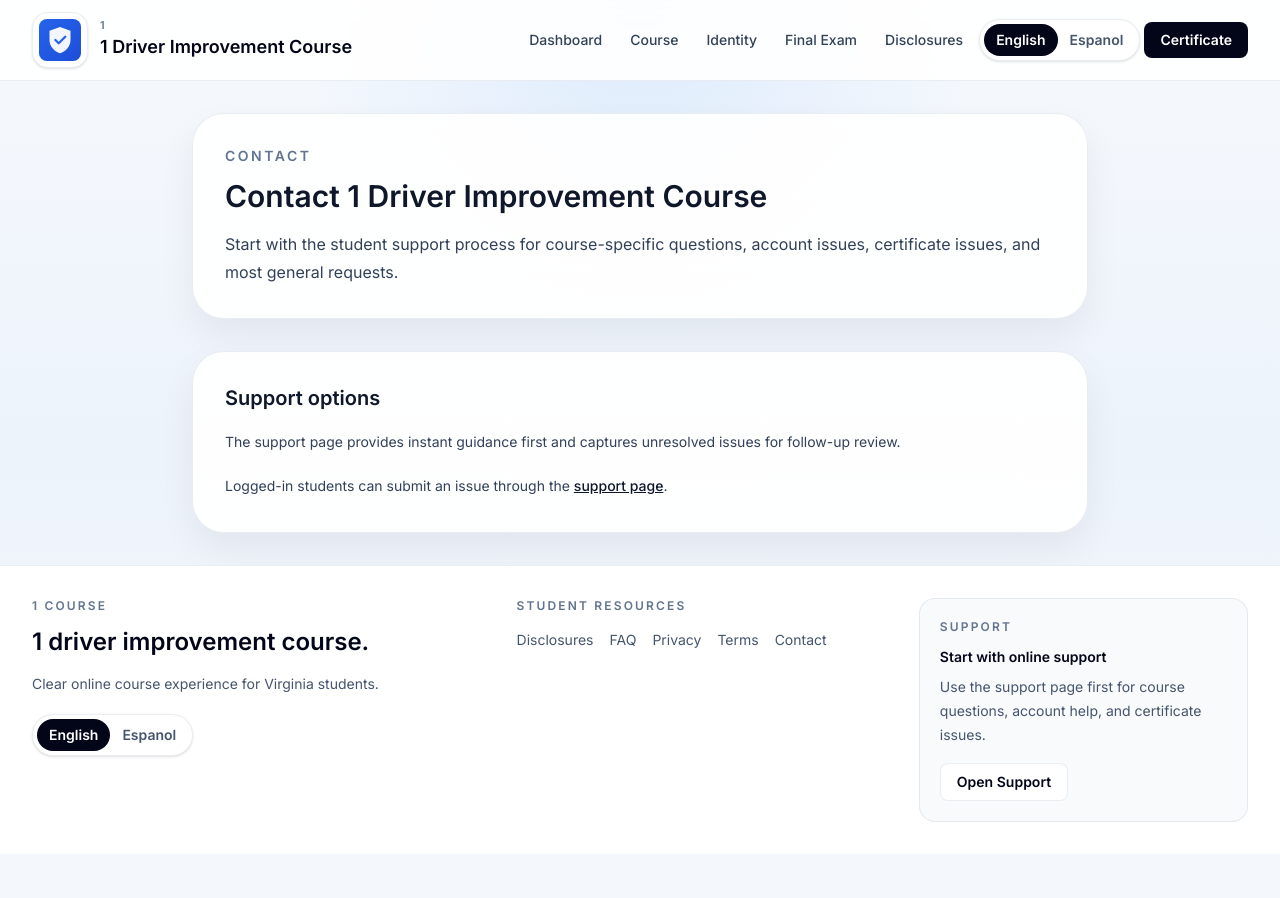
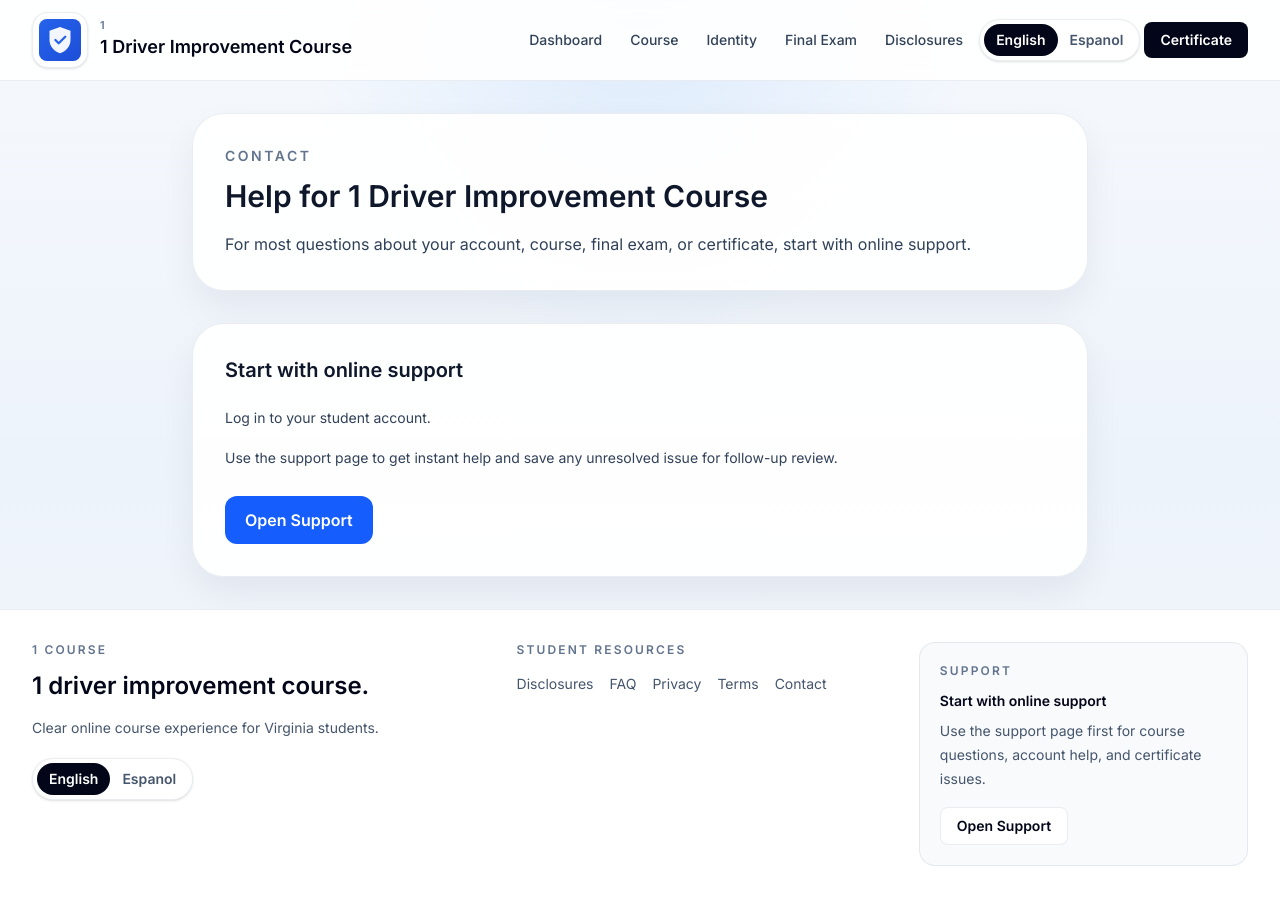
Before and after one commit to ankurfadia-ctrl/driver-course-platform, a Next.js app: page /1/contact in a window 1280 px wide. Before the commit the page ends 854 px from the top, so only its background shows below. Built offline with nearby package versions, Linux system fonts and the light colour scheme; no server answers.

Commit message:
Simplify contact page support copy

```diff
--- a/app/[state]/contact/page.tsx
+++ b/app/[state]/contact/page.tsx
@@ -14,27 +14,25 @@ export default async function StateContactPage({
     language === "es"
       ? {
           label: "Contacto",
-          title: `Contacto ${config.brandName}`,
+          title: `Ayuda para ${config.brandName}`,
           intro:
-            "Empieza con el proceso de soporte para preguntas del curso, problemas de cuenta, problemas del certificado y la mayoria de las solicitudes generales.",
-          supportOptions: "Opciones de soporte",
-          supportBody:
-            "La pagina de soporte ofrece guia instantanea primero y registra los casos no resueltos para revision posterior.",
-          supportLink: "pagina de soporte",
-          supportLead:
-            "Los estudiantes que hayan iniciado sesion pueden enviar un problema mediante la ",
+            "Para la mayoria de las preguntas sobre cuenta, curso, examen final o certificado, empieza con soporte en linea.",
+          cardTitle: "Empieza con soporte en linea",
+          stepOne: "Inicia sesion en tu cuenta de estudiante.",
+          stepTwo:
+            "Usa la pagina de soporte para recibir ayuda instantanea y registrar cualquier problema no resuelto.",
+          cta: "Abrir soporte",
         }
       : {
           label: "Contact",
-          title: `Contact ${config.brandName}`,
+          title: `Help for ${config.brandName}`,
           intro:
-            "Start with the student support process for course-specific questions, account issues, certificate issues, and most general requests.",
-          supportOptions: "Support options",
-          supportBody:
-            "The support page provides instant guidance first and captures unresolved issues for follow-up review.",
-          supportLink: "support page",
-          supportLead:
-            "Logged-in students can submit an issue through the ",
+            "For most questions about your account, course, final exam, or certificate, start with online support.",
+          cardTitle: "Start with online support",
+          stepOne: "Log in to your student account.",
+          stepTwo:
+            "Use the support page to get instant help and save any unresolved issue for follow-up review.",
+          cta: "Open Support",
         }
 
   return (
@@ -46,24 +44,21 @@ export default async function StateContactPage({
         <h1 className="mt-3 text-3xl font-semibold text-slate-900">
           {copy.title}
         </h1>
-        <p className="mt-4 leading-7 text-slate-700">{copy.intro}</p>
+        <p className="mt-4 max-w-3xl leading-7 text-slate-700">{copy.intro}</p>
       </section>
 
       <section className="glass-panel rounded-[2rem] bg-white p-8">
-        <h2 className="text-xl font-semibold text-slate-900">{copy.supportOptions}</h2>
-        <div className="mt-4 space-y-4 text-sm leading-7 text-slate-700">
-          <p>{copy.supportBody}</p>
-          <p>
-            {copy.supportLead}
-            <Link
-              href={getSupportRoute(state)}
-              className="font-medium text-slate-900 underline"
-            >
-              {copy.supportLink}
-            </Link>
-            .
-          </p>
+        <h2 className="text-xl font-semibold text-slate-900">{copy.cardTitle}</h2>
+        <div className="mt-5 space-y-3 text-sm leading-7 text-slate-700">
+          <p>{copy.stepOne}</p>
+          <p>{copy.stepTwo}</p>
         </div>
+        <Link
+          href={getSupportRoute(state)}
+          className="mt-6 inline-flex rounded-xl bg-blue-600 px-5 py-3 font-semibold text-white transition hover:bg-blue-700"
+        >
+          {copy.cta}
+        </Link>
       </section>
     </div>
   )
```
